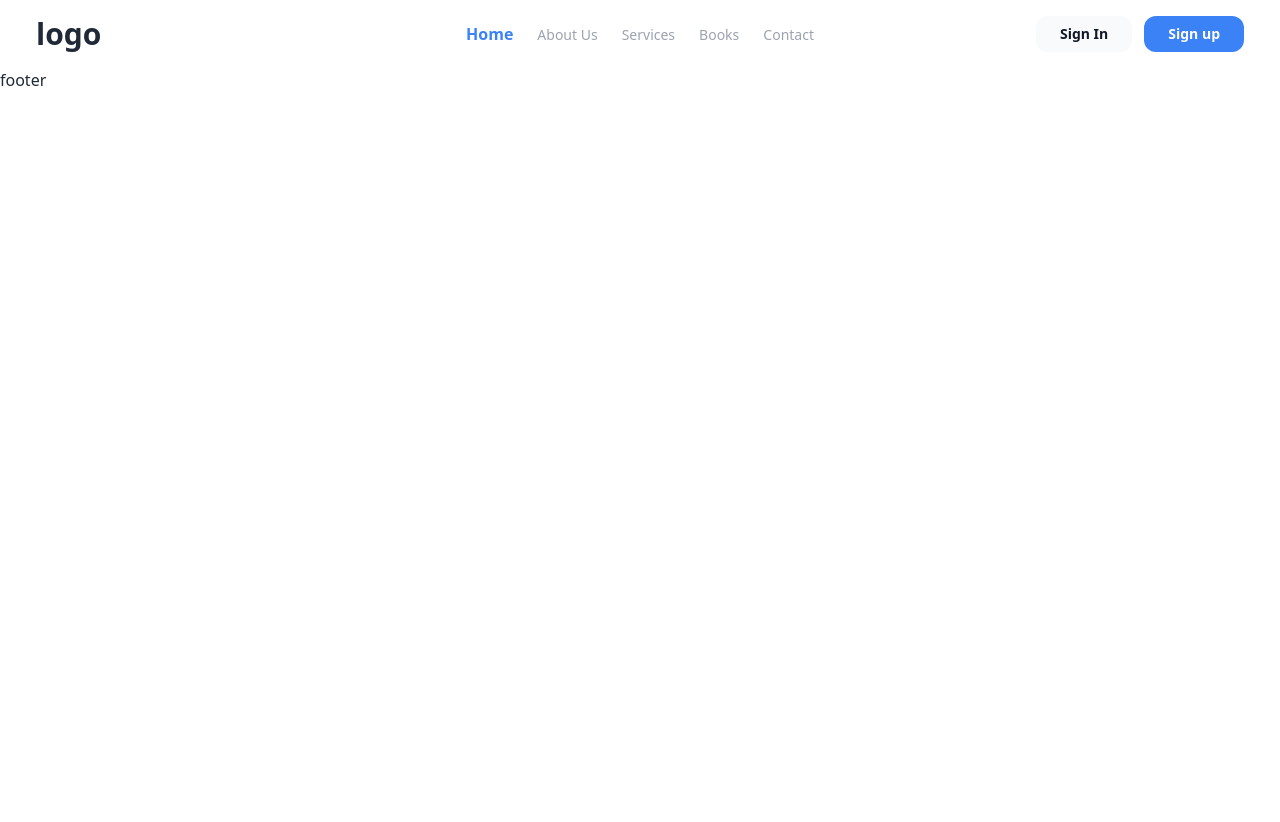
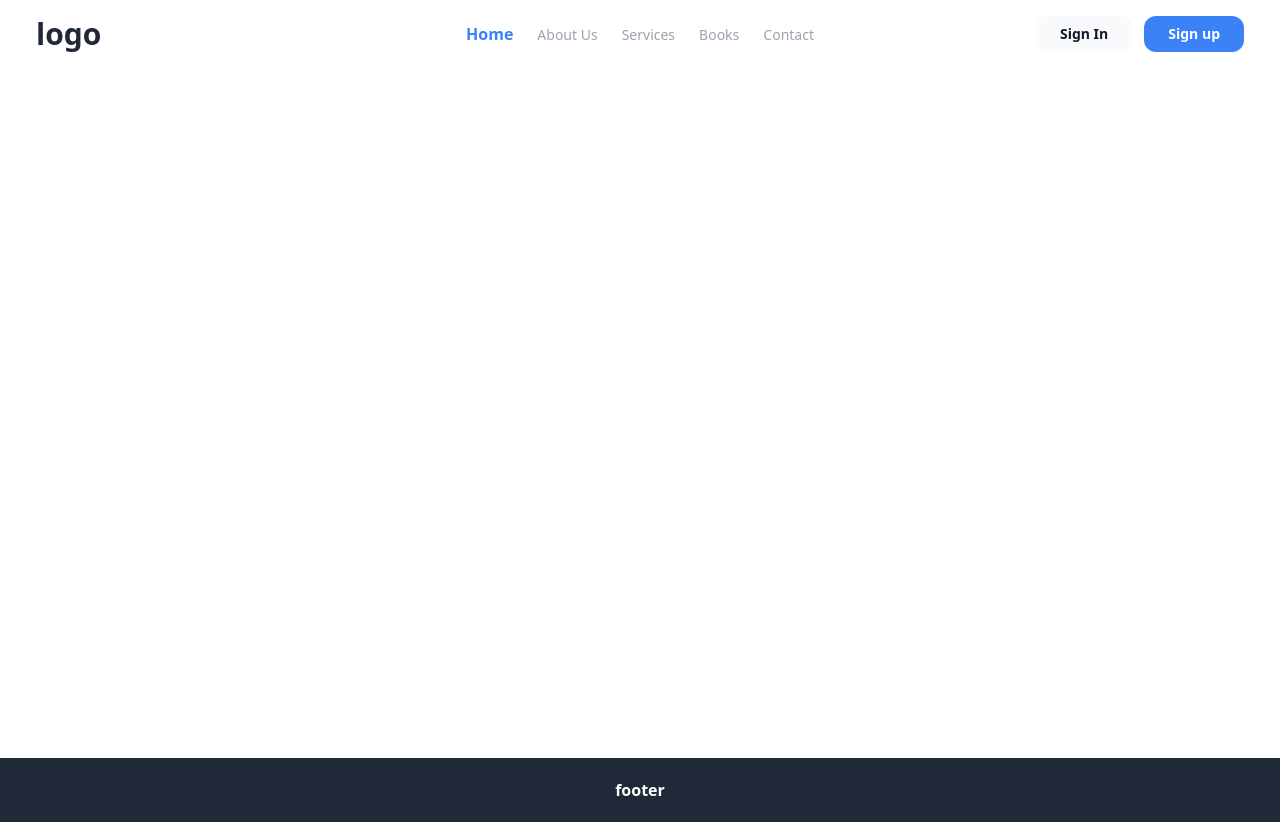
Before and after one commit to anishazahan/latest-react-project-with-vite-js, a React (Vite) app: page / in a window 1280 px wide. Before the commit the page ends 800 px from the top, so only its background shows below. Built offline with nearby package versions, Linux system fonts and the light colour scheme.

Commit message:
calc height add for outlet

```diff
--- a/src/App.jsx
+++ b/src/App.jsx
@@ -8,8 +8,12 @@ function App() {
   return (
     <>
       <Navbar></Navbar>
+    <div  className='min-h-[calc(100vh-110px)]'>
     <Outlet></Outlet>
-    <h2>footer</h2>
+    </div>
+  <div className="bg-gray-800 mx-auto py-5">
+  <h2 className='text-white text-center font-bold'>footer</h2>
+  </div>
     </>
   )
 }
```
